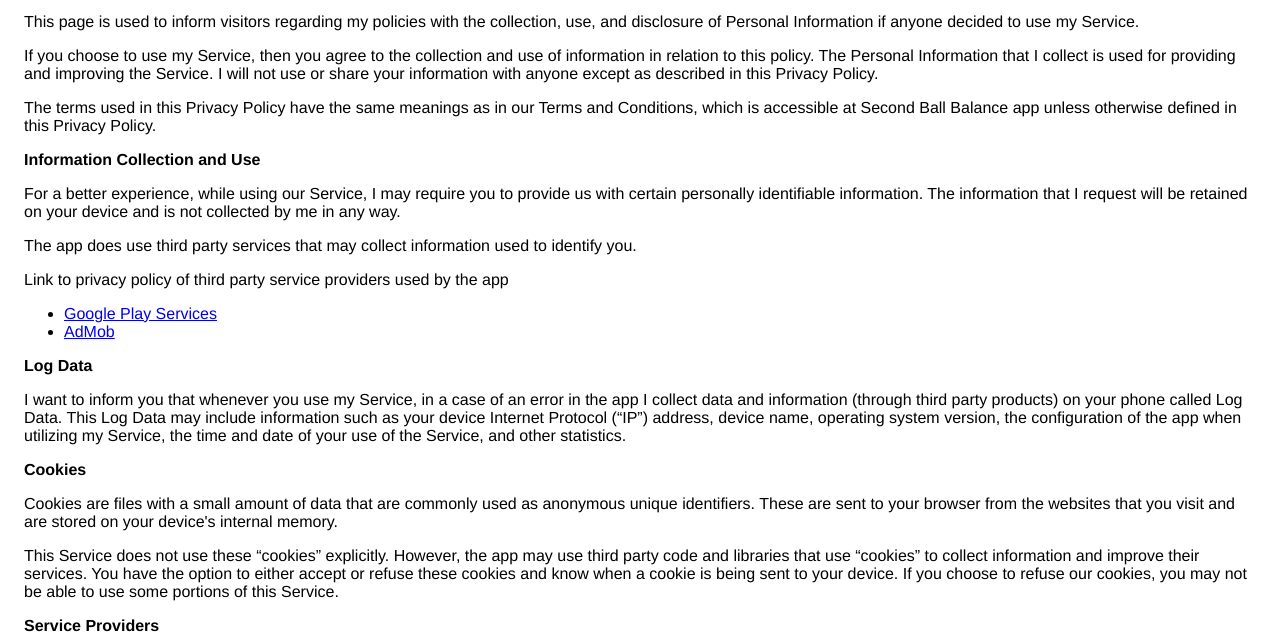
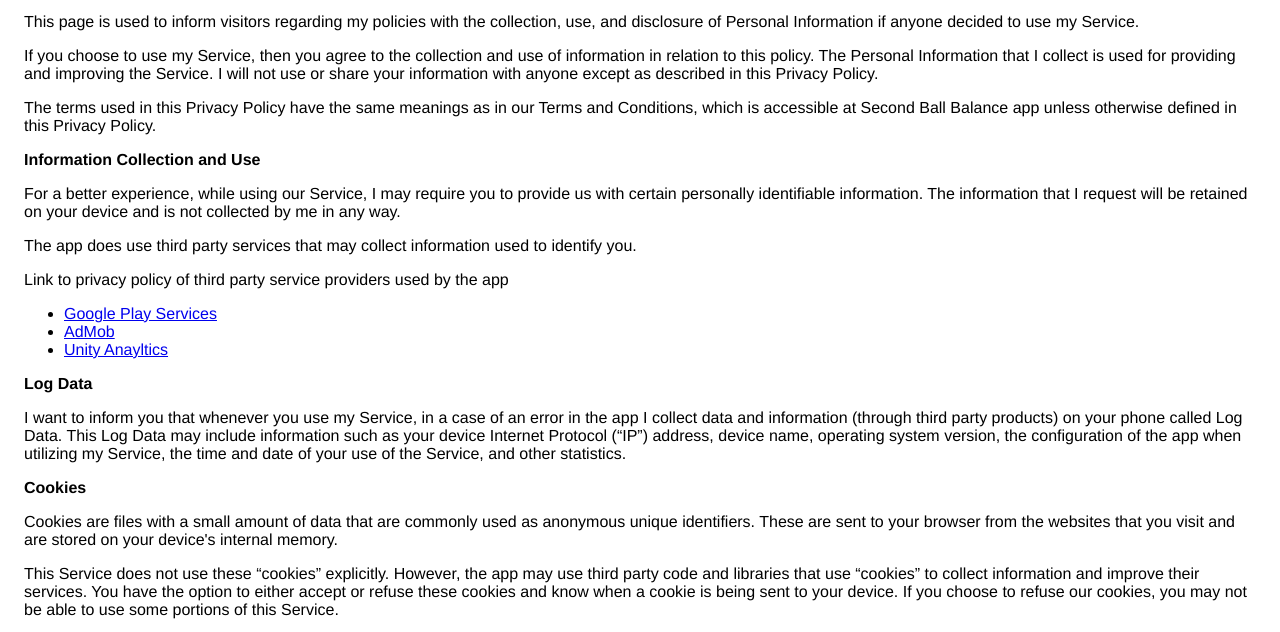
Before and after one commit to Crgameinfo/crgameinfo.github.io, a plain HTML site: page privacy_policy_second_ball_balance.html in a window 1280 px wide. Shown: the part 113-745 px from the top of the page. Drawn offline with Linux system fonts and the light colour scheme.

Commit message:
Update privacy_policy_second_ball_balance.html

```diff
--- a/privacy_policy_second_ball_balance.html
+++ b/privacy_policy_second_ball_balance.html
@@ -19,7 +19,7 @@
                     accessible at Second Ball Balance app unless otherwise defined in this Privacy Policy.
                   </p> <p><strong>Information Collection and Use</strong></p> <p>For a better experience, while using our Service, I may require you to provide us with certain
                     personally identifiable information. The information that I request will be retained on your device and is not collected by me in any way.
-                  </p> <p>The app does use third party services that may collect information used to identify you.</p> <div><p>Link to privacy policy of third party service providers used by the app</p> <ul><li><a href="https://www.google.com/policies/privacy/" target="_blank">Google Play Services</a></li><li><a href="https://support.google.com/admob/answer/6128543?hl=en" target="_blank" rel="noopener">AdMob</a></li><!----><!----><!----><!----><!----><!----><!----><!----></ul></div> <p><strong>Log Data</strong></p> <p> I want to inform you that whenever you use my Service, in a case of
+                  </p> <p>The app does use third party services that may collect information used to identify you.</p> <div><p>Link to privacy policy of third party service providers used by the app</p> <ul><li><a href="https://www.google.com/policies/privacy/" target="_blank">Google Play Services</a></li><li><a href="https://support.google.com/admob/answer/6128543?hl=en" target="_blank" rel="noopener">AdMob</a></li><li><a href="https://unity3d.com/legal/privacy-policy">Unity Anayltics</a></li><!----><!----><!----><!----><!----><!----><!----><!----></ul></div> <p><strong>Log Data</strong></p> <p> I want to inform you that whenever you use my Service, in a case of
                     an error in the app I collect data and information (through third party products) on your phone
                     called Log Data. This Log Data may include information such as your device Internet Protocol (“IP”) address,
                     device name, operating system version, the configuration of the app when utilizing my Service,
```
